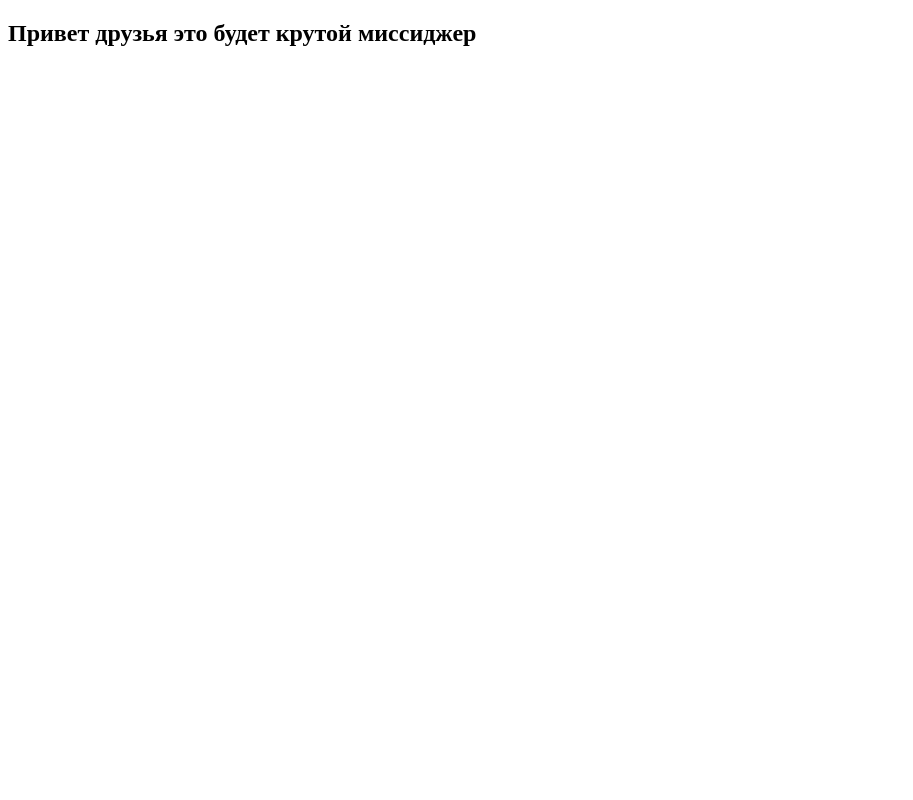
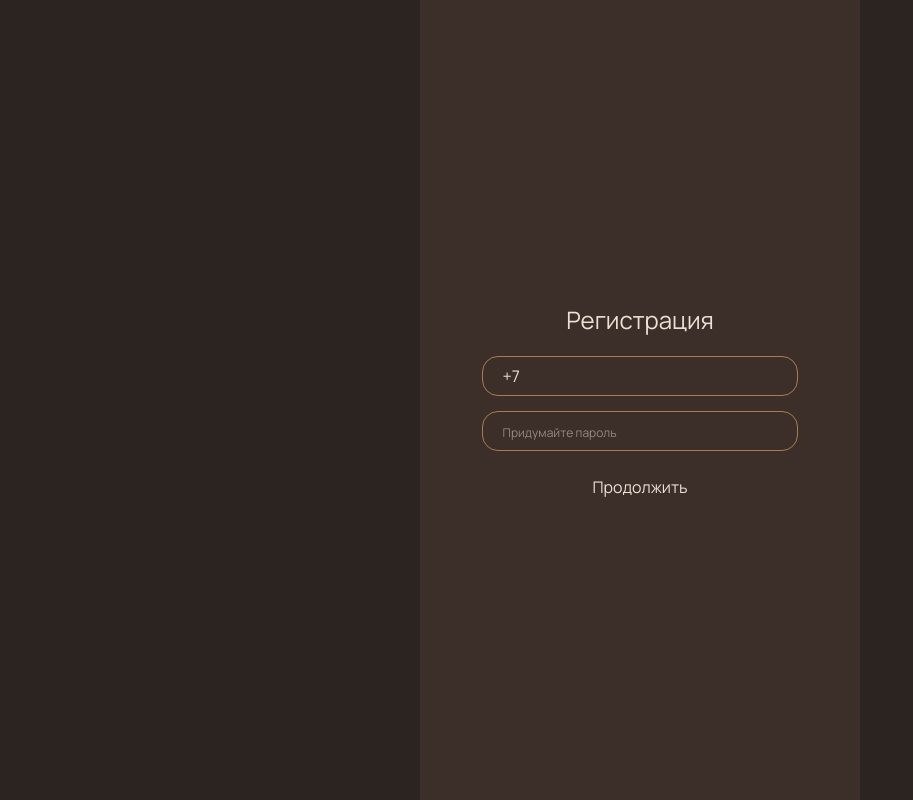
Before and after one commit to VMolo4ke/Miss, a Nuxt app in the folder frontend/: page /auth/register in a window 1280 px wide. Shown: the whole page, without its empty margins (0-913 px from the left). Built offline with nearby package versions, Linux system fonts and the light colour scheme.

Commit message:
add register page

```diff
--- a/frontend/app/app.vue
+++ b/frontend/app/app.vue
@@ -1,5 +1,5 @@
 <template>
-  <div>
-    <h2>Привет друзья это будет крутой миссиджер</h2>
-  </div>
+  <NuxtLayout>
+    <NuxtPage />
+  </NuxtLayout>
 </template>
--- /dev/null
+++ b/frontend/app/assets/scss/_null.scss
@@ -0,0 +1,111 @@
+/* Reset and base styles  */
+* {
+    padding: 0px;
+    margin: 0px;
+    border: none;
+}
+
+*,
+*::before,
+*::after {
+    box-sizing: border-box;
+}
+
+/* Links */
+
+a,
+a:link,
+a:visited {
+    text-decoration: none;
+}
+
+a:hover {
+    text-decoration: none;
+}
+
+/* Common */
+
+aside,
+nav,
+footer,
+header,
+section,
+main {
+    display: block;
+}
+
+h1,
+h2,
+h3,
+h4,
+h5,
+h6,
+p {
+    font-size: inherit;
+    font-weight: inherit;
+}
+
+ul,
+ul li {
+    list-style: none;
+}
+
+img {
+    vertical-align: top;
+}
+
+img,
+svg {
+    max-width: 100%;
+    height: auto;
+}
+
+address {
+    font-style: normal;
+}
+
+/* Form */
+
+input,
+textarea,
+button,
+select {
+    font-family: inherit;
+    font-size: inherit;
+    color: inherit;
+    background-color: transparent;
+}
+
+input::-ms-clear {
+    display: none;
+}
+
+textarea {
+    resize: vertical;
+}
+
+button,
+input[type="submit"] {
+    display: inline-block;
+    box-shadow: none;
+    background-color: transparent;
+    background: none;
+    cursor: pointer;
+}
+
+button::-moz-focus-inner {
+    padding: 0;
+    border: 0;
+}
+
+label {
+    cursor: pointer;
+}
+
+legend {
+    display: block;
+}
+
+input[type="file"] {
+    max-width: 100%;
+}
--- /dev/null
+++ b/frontend/app/assets/scss/_vars.scss
@@ -0,0 +1,53 @@
+$font-main: "Manrope", sans-serif;
+
+:root {
+  --bg-main: #2c2420; // Глубокий кофейный (фон за телефоном)
+  --bg-app: #3c2f2a; // Фон самого приложения
+  --bg-chat-item: #4e3d35; // Фон плашки чата в списке
+  --text-primary: #ede0d4; // Молочный текст (основной)
+  --text-secondary: #b08968; // Коричневый текст (второстепенный)
+  --accent: #a67c52; // Цвет карамели (кнопки, иконки)
+  --bubble-out: #7f5539; // Твое сообщение (насыщенный кофе)
+  --bubble-in: #4e3524; // Чужое сообщение (темный шоколад)
+  --border-color: #58443b; // Разделители
+
+  font-family: $font-main;
+}
+
+[data-theme="dark"] {
+  --bg-main: #020617;
+  --bg-app: #0f172a;
+  --bg-chat-item: #1e293b;
+  --text-primary: #f8fafc;
+  --text-secondary: #94a3b8;
+  --accent: #3b82f6;
+  --bubble-out: #2563eb;
+  --bubble-in: #334155;
+  --border-color: #1e293b;
+}
+
+[data-theme="light"] {
+  --bg-main: #f8fafc;
+  --bg-app: #ffffff;
+  --bg-chat-item: #f1f5f9;
+  --text-primary: #0f172a;
+  --text-secondary: #64748b;
+  --accent: #2563eb;
+  --bubble-out: #dbeafe;
+  --bubble-in: #f1f5f9;
+  --border-color: #e2e8f0;
+}
+
+$bg-main: var(--bg-main);
+$bg-app: var(--bg-app);
+$bg-chat-item: var(--bg-chat-item);
+$text-primary: var(--text-primary);
+$text-secondary: var(--text-secondary);
+$accent: var(--accent);
+$bubble-out: var(--bubble-out);
+$bubble-in: var(--bubble-in);
+$border-color: var(--border-color);
+
+$max-width: 440px;
+$transition-speed: 0.3s;
+$border-radius: 16px;
--- /dev/null
+++ b/frontend/app/assets/scss/main.scss
@@ -0,0 +1,9 @@
+@use "null";
+@use "vars";
+
+body {
+    background: $bg-main;
+    font-family: $font-main;
+    -webkit-font-smoothing: antialiased; // Делает шрифт более гладким на Mac/iPhone
+    -moz-osx-font-smoothing: grayscale;
+}
--- /dev/null
+++ b/frontend/app/layouts/default.vue
@@ -0,0 +1,15 @@
+<template>
+  <div class="container">
+    <slot />
+  </div>
+</template>
+
+<style lang="scss" scoped>
+.container {
+  background: $bg-app;
+  width: 100%;
+  max-width: $max-width;
+  margin: 0 auto;
+  min-height: 100vh;
+}
+</style>
--- /dev/null
+++ b/frontend/app/pages/auth/register.vue
@@ -0,0 +1,85 @@
+<script setup>
+const number = ref("+7");
+
+watch(number, (newVal, oldVal) => {
+  if (!newVal.startsWith("+7")) {
+    number.value = "+7";
+    return;
+  }
+
+  const prefix = "+7";
+  const body = newVal.slice(prefix.length);
+  const onlyDigits = body.replace(/\D/g, "");
+
+  if (body !== onlyDigits) {
+    number.value = prefix + onlyDigits;
+  }
+
+  if (number.value.length > 12) {
+    number.value = oldVal;
+  }
+});
+</script>
+
+<template>
+  <div class="register">
+    <div class="register__block">
+      <h1 class="register__title">Регистрация</h1>
+      <input class="register__input" type="text" v-model="number" />
+      <input
+        class="register__input"
+        type="password"
+        placeholder="Придумайте пароль"
+      />
+      <button class="register__button">Продолжить</button>
+    </div>
+  </div>
+</template>
+
+<style lang="scss" scoped>
+.register {
+  display: flex;
+  justify-content: center;
+  align-items: center;
+  width: 100%;
+  height: 100vh;
+  color: $text-primary;
+
+  &__block {
+    display: flex;
+    flex-direction: column;
+    align-items: center;
+    width: 80%;
+  }
+  &__title {
+    font-size: 24px;
+    margin: 0 0 20px 0;
+  }
+  &__input {
+    width: 90%;
+    height: 40px;
+    border-radius: $border-radius;
+    margin: 0 0 15px 0;
+    padding: 0 0 0 20px;
+    border: 1px solid $accent;
+
+    &:focus {
+      outline: 1px solid $text-secondary;
+      box-shadow: 0 0 2px $accent;
+    }
+
+    &::placeholder {
+      color: $text-primary;
+      opacity: 0.5;
+      font-size: 12px;
+      font-weight: 400;
+    }
+  }
+  &__button {
+    margin: 10px 0 0 0;
+    &:hover {
+      color: $text-secondary;
+    }
+  }
+}
+</style>
--- /dev/null
+++ b/frontend/app/pages/index.vue
@@ -0,0 +1 @@
+<template></template>
--- a/frontend/nuxt.config.ts
+++ b/frontend/nuxt.config.ts
@@ -1,5 +1,26 @@
 // https://nuxt.com/docs/api/configuration/nuxt-config
 export default defineNuxtConfig({
-  compatibilityDate: '2025-07-15',
-  devtools: { enabled: true }
-})
+  modules: ["@nuxtjs/google-fonts"],
+  googleFonts: {
+    families: {
+      Manrope: [400, 500, 700],
+    },
+    display: "swap",
+    download: true,
+  },
+  css: [
+    "~/assets/scss/main.scss", // Подключаем главный файл стилей
+  ],
+
+  vite: {
+    css: {
+      preprocessorOptions: {
+        scss: {
+          additionalData: '@use "~/assets/scss/_vars.scss" as *;',
+        },
+      },
+    },
+  },
+  compatibilityDate: "2025-07-15",
+  devtools: { enabled: true },
+});
--- a/frontend/package.json
+++ b/frontend/package.json
@@ -13,5 +13,9 @@
     "nuxt": "^4.2.2",
     "vue": "^3.5.26",
     "vue-router": "^4.6.4"
+  },
+  "devDependencies": {
+    "@nuxtjs/google-fonts": "^3.2.0",
+    "sass-embedded": "^1.97.1"
   }
 }
```
Also changed, not shown: frontend/public/images/logo.svg (added), 1 other file (tests, documents, lock files or other folders).
